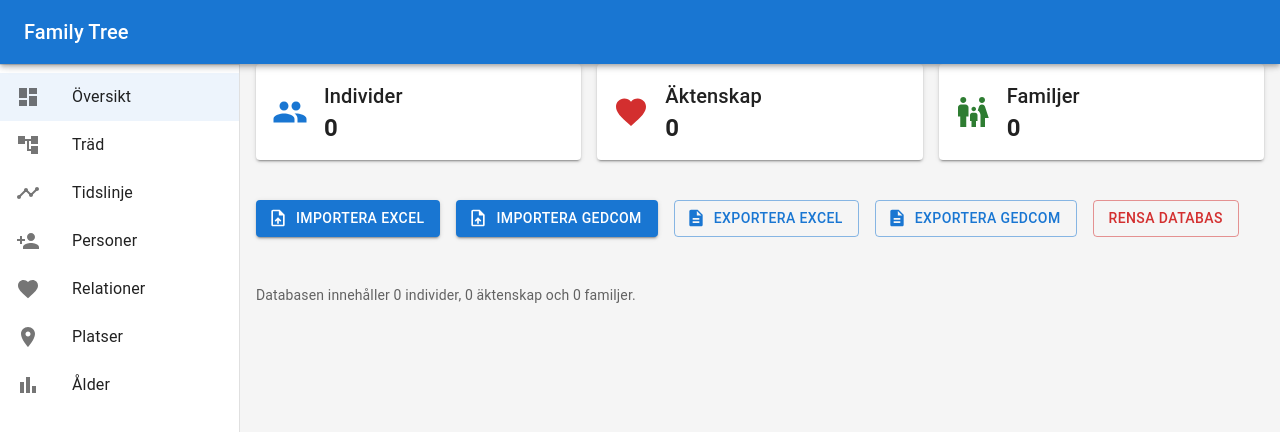
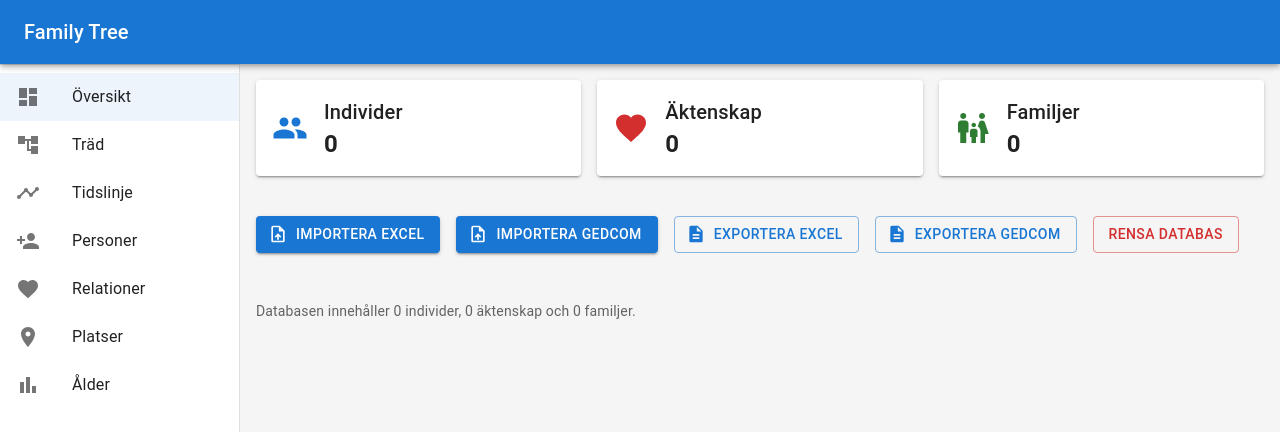
Before and after one commit to erland/family-tree, a React (Vite) app: page / in a window 1280 px wide. Shown: the top 432 px of the page. Built offline with nearby package versions, Linux system fonts and the light colour scheme.

Commit message:
Small adjustment to dashboard to make it look nicer

```diff
--- a/src/features/dashboard/DashboardPage.tsx
+++ b/src/features/dashboard/DashboardPage.tsx
@@ -35,8 +35,8 @@ export default function DashboardPage() {
 
   return (
     <Box sx={{ display: "flex", flexDirection: "column", gap: 3 }}>
-
       {/* Summary cards */}
+      <Box sx={{ mt: 2 }}>
         <Grid container spacing={2}>
           <Grid item xs={12} sm={4}>
             <Paper
@@ -98,6 +98,7 @@ export default function DashboardPage() {
             </Paper>
           </Grid>
         </Grid>
+      </Box>
 
       {/* Import/Export actions */}
       <Box sx={{ display: "flex", gap: 2, flexWrap: "wrap", mt: 2 }}>
```
Lines whose indentation alone changed are shown as unchanged.
